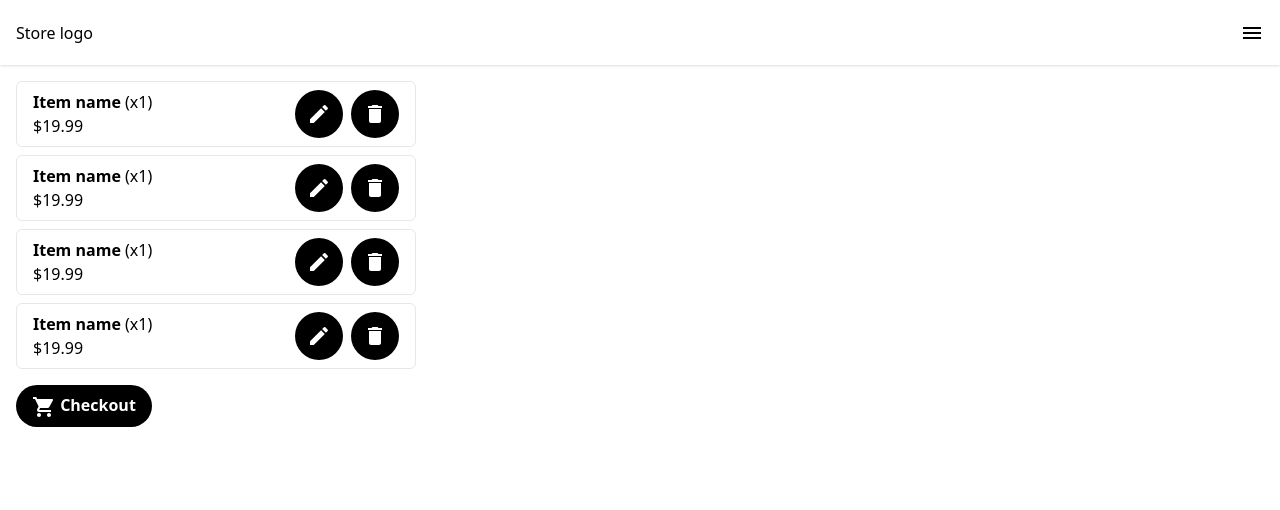
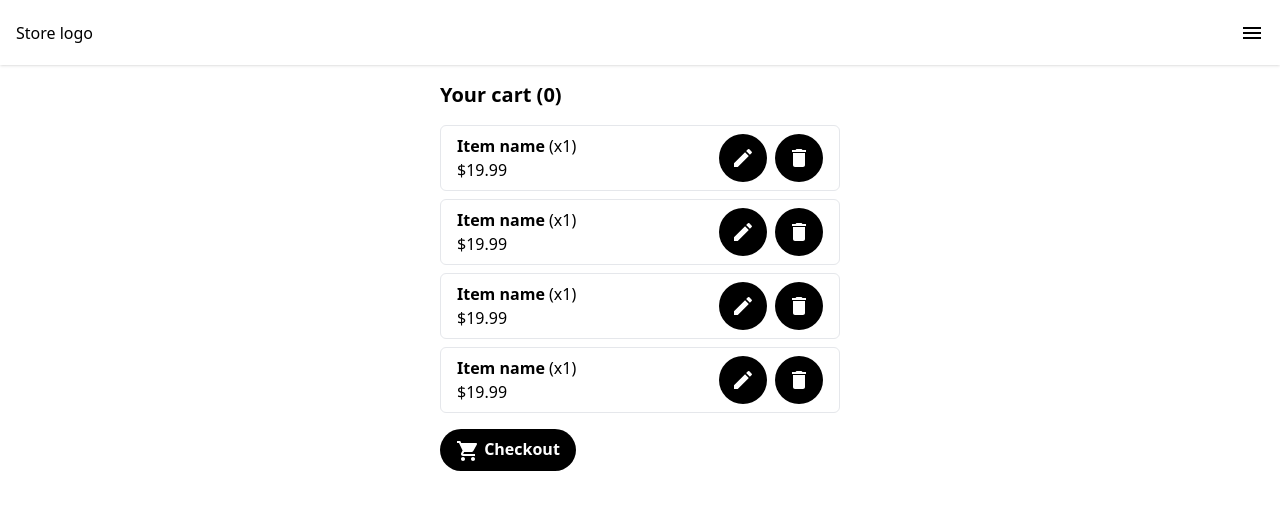
Before and after one commit to Trusun3528/Group5FrontEnd, a React (Vite) app: page /cart in a window 1280 px wide. Shown: the top 510 px of the page. Built offline with nearby package versions, Linux system fonts and the light colour scheme.

Commit message:
Center cart page

```diff
--- a/src/pages/CartPage.tsx
+++ b/src/pages/CartPage.tsx
@@ -1,6 +1,5 @@
 import Header from "./components/Header";
 import CartItem from "./components/CartItem";
-import { Link } from "react-router-dom";
 import ShoppingCartIcon from '@mui/icons-material/ShoppingCart';
 
 function CartPage() {
@@ -8,7 +7,8 @@ function CartPage() {
     <div>
         <Header />
 
-        <div className="m-4">
+        <div className="w-fit m-auto mt-4">
+            <h1 className="text-xl mb-4 font-bold">Your cart (0)</h1>
             <div className="flex flex-col gap-2 w-[400px]">
                 <CartItem />
                 <CartItem />
@@ -17,6 +17,7 @@ function CartPage() {
             </div>
             <button type="button" className="bg-black text-white px-4 py-2 rounded-full font-bold mt-4"><ShoppingCartIcon/> Checkout</button>
         </div>
+
     </div>
   )
 }
```
